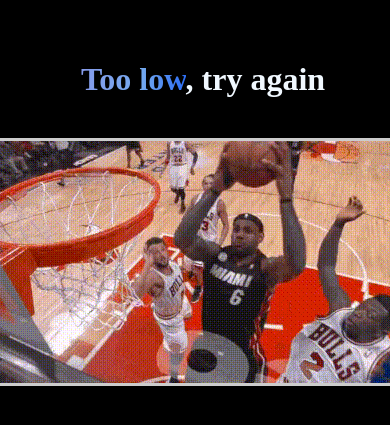
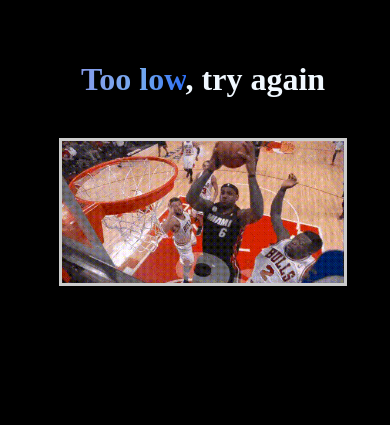
Before and after one commit to Diolemos/number-guessing-game, a Python web app: template flask/templates/too_low.html in a window 390 px wide; the page is wider, and only the part inside the window is pictured. Shown: the top 425 px of that part. Run offline with Jinja, Linux system fonts and the light colour scheme; the template is opened without the code that fills it, so the values that code supplies are empty.

Commit message:
add media query for small screens

```diff
--- a/flask/static/style.css
+++ b/flask/static/style.css
@@ -8,10 +8,12 @@
 }
 html{
     overflow-x: hidden;
+    max-width: 100vw;
 }
 
 body{
-    width: 100vw;
+
+    width: 100%;
     text-align: center;
     color: var(--text-color) ;
     background-color: var(--color-black);
@@ -54,6 +56,8 @@ img{
     display: grid;
     grid-template-columns: repeat(5, 1fr);
     gap: 12px;
+    justify-items: center;
+    align-items: center;
 }
 
 .button__number{
@@ -66,3 +70,24 @@ img{
 
     text-align: center;
 }
+
+@media (max-width: 768px) {
+    .button__number {
+      width: 50px;
+      height: 50px;
+    }
+
+    body h1{
+        font-size: 1.2;
+    }
+    img{
+        width: 80%;
+    }
+    .container__main{
+        max-width: 100%;
+        padding-left: 15px;
+        padding-right: 15px;
+    }
+
+
+  }
```
